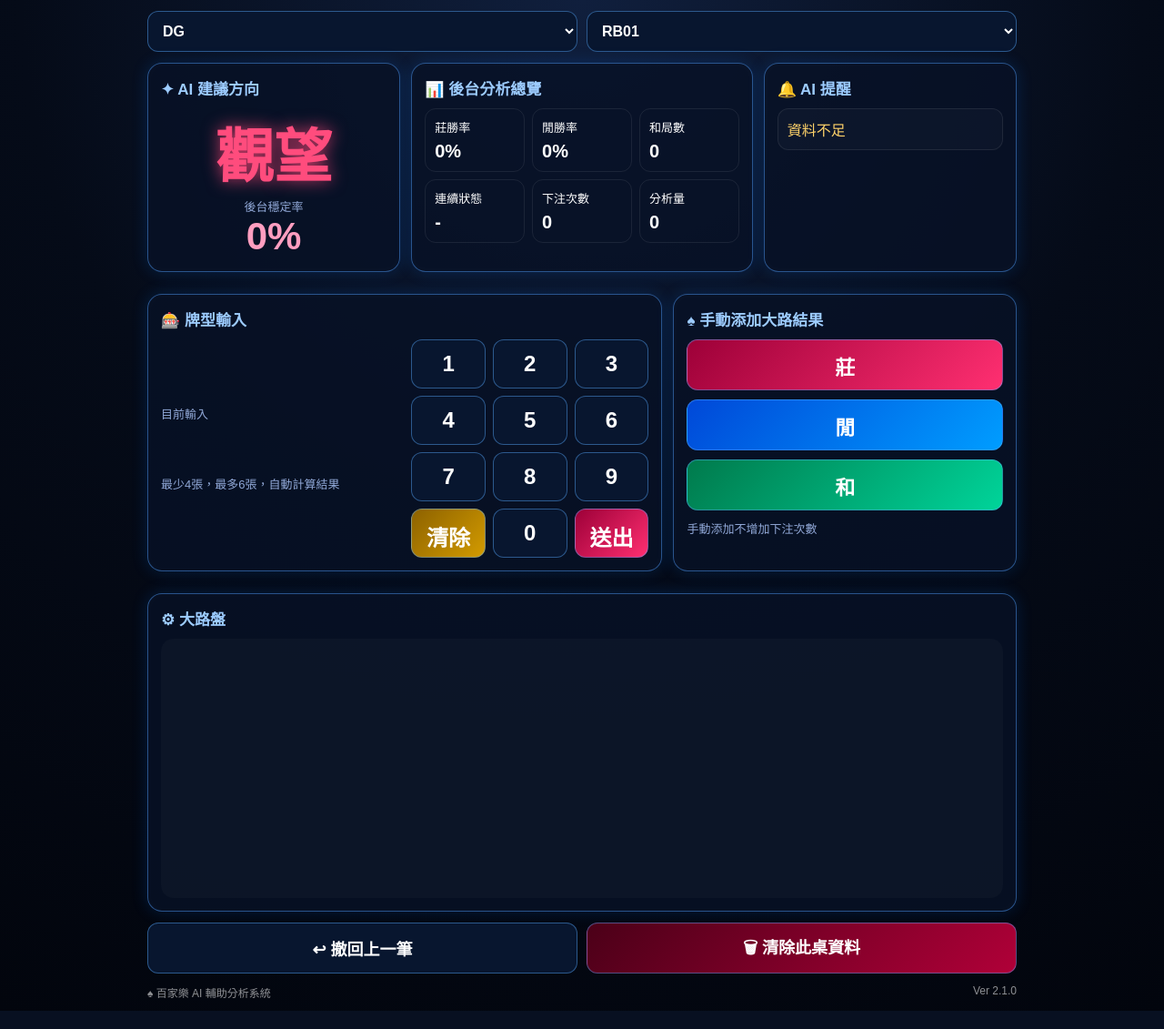
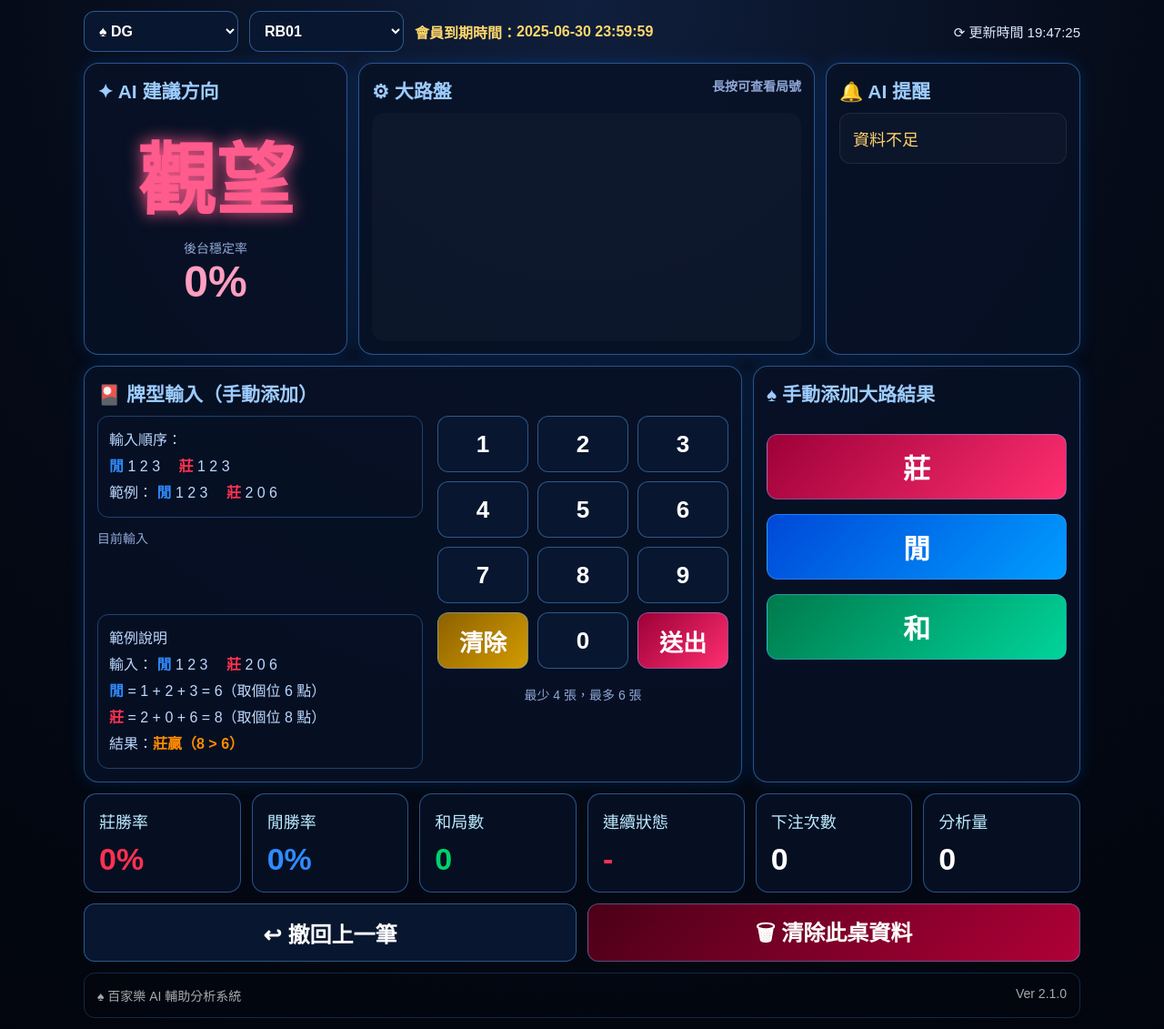
Before and after one commit to hecht19980820/baccarat-online, a Flask app: page / in a window 1280 px wide. Shown: the whole page at 91% size. Run offline with Flask 3, Linux system fonts and the light colour scheme.

Commit message:
Update index.html

```diff
--- a/templates/index.html
+++ b/templates/index.html
@@ -6,57 +6,31 @@
 <title>百家樂 AI 分析系統</title>
 
 <style>
-*{
-    box-sizing:border-box;
-}
+*{box-sizing:border-box}
 
 body{
     margin:0;
-    background:
-        radial-gradient(circle at top,#101f3d 0%,#050b18 48%,#02050d 100%);
+    background:radial-gradient(circle at top,#101f3d 0%,#050b18 48%,#02050d 100%);
     color:white;
     font-family:Arial,"Microsoft JhengHei";
 }
 
 .container{
     width:100%;
-    max-width:980px;
+    max-width:1120px;
     margin:auto;
     padding:12px;
 }
 
 .topbar{
     display:grid;
-    grid-template-columns:1fr 1fr;
-    gap:10px;
+    grid-template-columns:170px 170px 1fr 170px;
+    gap:12px;
+    align-items:center;
     margin-bottom:12px;
 }
 
-.card{
-    background:rgba(8,18,38,.82);
-    border:1px solid rgba(80,160,255,.48);
-    box-shadow:0 0 18px rgba(0,120,255,.18), inset 0 0 12px rgba(255,255,255,.025);
-    border-radius:16px;
-    padding:14px;
-    margin-bottom:12px;
-}
-
-.grid{
-    display:grid;
-    grid-template-columns:1fr 1.35fr 1fr;
-    gap:12px;
-    margin-bottom:12px;
-}
-
-.grid2{
-    display:grid;
-    grid-template-columns:1.35fr .9fr;
-    gap:12px;
-    margin-bottom:12px;
-}
-
-select,
-button{
+select,button{
     width:100%;
     border-radius:12px;
     border:1px solid rgba(90,170,255,.45);
@@ -67,8 +41,174 @@ button{
     font-weight:bold;
 }
 
-button{
-    cursor:pointer;
+.expire{
+    color:#ffd86b;
+    font-size:16px;
+    font-weight:bold;
+    display:flex;
+    align-items:center;
+}
+
+.time{
+    color:#dceaff;
+    text-align:right;
+    font-size:15px;
+}
+
+.card{
+    background:rgba(8,18,38,.82);
+    border:1px solid rgba(80,160,255,.48);
+    box-shadow:0 0 18px rgba(0,120,255,.18), inset 0 0 12px rgba(255,255,255,.025);
+    border-radius:16px;
+    padding:14px;
+}
+
+.grid-top{
+    display:grid;
+    grid-template-columns:290px 1fr 280px;
+    gap:12px;
+    margin-bottom:12px;
+}
+
+.grid-mid{
+    display:grid;
+    grid-template-columns:1fr 360px;
+    gap:12px;
+    margin-bottom:12px;
+}
+
+.title{
+    color:#9dccff;
+    font-size:21px;
+    font-weight:bold;
+    margin-bottom:10px;
+}
+
+.ai-result{
+    font-size:86px;
+    font-weight:bold;
+    text-align:center;
+    margin:15px 0 8px;
+    text-shadow:0 0 18px currentColor;
+}
+
+.ai-result.banker-text{color:#ff4c5f}
+.ai-result.player-text{color:#2f8bff}
+.ai-result.tie-text{color:#00d26a}
+.ai-result.wait-text{color:#ff5b8d}
+
+.rate{
+    text-align:center;
+    font-size:48px;
+    font-weight:bold;
+    color:#ff9ec0;
+}
+
+.center{text-align:center}
+.sub{color:#91a8d7;font-size:14px}
+
+.road{
+    display:grid;
+    grid-template-rows:repeat(5,43px);
+    grid-auto-flow:column;
+    grid-auto-columns:43px;
+    gap:5px;
+    overflow-x:auto;
+    padding:8px;
+    border-radius:14px;
+    background:rgba(255,255,255,.025);
+}
+
+.cell{
+    width:40px;
+    height:40px;
+    border-radius:50%;
+    display:flex;
+    align-items:center;
+    justify-content:center;
+    font-weight:bold;
+    font-size:20px;
+}
+
+.B{border:2px solid #ff3151;color:#ff3151;background:rgba(255,0,40,.18)}
+.P{border:2px solid #2f8bff;color:#2f8bff;background:rgba(0,90,255,.18)}
+.T{border:2px solid #00d26a;color:#00d26a;background:rgba(0,210,106,.18)}
+
+.alert-box{
+    border:1px solid rgba(255,255,255,.08);
+    border-radius:12px;
+    padding:14px;
+    margin-bottom:12px;
+    background:rgba(255,255,255,.025);
+    color:#ffd36a;
+    font-size:18px;
+}
+
+.input-box{
+    display:grid;
+    grid-template-columns:1fr 320px;
+    gap:16px;
+}
+
+.hint{
+    border:1px solid rgba(80,160,255,.35);
+    border-radius:12px;
+    padding:12px;
+    color:#bcd8ff;
+    line-height:1.8;
+}
+
+.blue{color:#2f8bff;font-weight:bold}
+.red{color:#ff3151;font-weight:bold}
+.orange{color:#ff8a00;font-weight:bold}
+
+.card-preview{
+    display:flex;
+    gap:8px;
+    flex-wrap:wrap;
+    min-height:54px;
+    margin:10px 0;
+}
+
+.preview-wrap{
+    text-align:center;
+}
+
+.preview-number{
+    width:48px;
+    height:48px;
+    border-radius:8px;
+    border:1px solid rgba(120,180,255,.48);
+    display:flex;
+    align-items:center;
+    justify-content:center;
+    font-size:24px;
+    font-weight:bold;
+}
+
+.preview-label{
+    font-size:12px;
+    margin-top:4px;
+    color:#91a8d7;
+}
+
+.preview-player .preview-number{
+    border-color:#2f8bff;
+}
+
+.preview-banker .preview-number{
+    border-color:#ff3151;
+}
+
+.keypad{
+    display:grid;
+    grid-template-columns:repeat(3,1fr);
+    gap:10px;
+}
+
+.keypad button{
+    height:62px;
+    font-size:26px;
 }
 
 .banker{
@@ -91,237 +231,99 @@ button{
     background:linear-gradient(135deg,#4b0018,#b00038);
 }
 
-.title{
-    color:#9dccff;
-    font-size:17px;
-    font-weight:bold;
-    margin-bottom:10px;
+.manual-buttons{
+    display:grid;
+    gap:16px;
+    margin-top:30px;
 }
 
-.big{
-    font-size:64px;
-    font-weight:bold;
-    text-align:center;
-    color:#ff4c7d;
-    text-shadow:0 0 18px rgba(255,70,120,.75);
-    margin:12px 0 4px;
+.manual-buttons button{
+    height:72px;
+    font-size:30px;
 }
 
-.rate{
-    text-align:center;
-    font-size:42px;
-    font-weight:bold;
-    color:#ff9ec0;
+.stats-row{
+    display:grid;
+    grid-template-columns:repeat(6,1fr);
+    gap:12px;
+    margin-bottom:12px;
 }
 
-.center{
-    text-align:center;
+.stat-card{
+    background:rgba(8,18,38,.82);
+    border:1px solid rgba(80,160,255,.48);
+    border-radius:14px;
+    padding:16px;
 }
 
-.sub{
-    color:#91a8d7;
-    font-size:13px;
-}
-
-.stats-grid{
-    display:grid;
-    grid-template-columns:repeat(3,1fr);
-    gap:8px;
-}
-
-.stat-box{
-    border:1px solid rgba(255,255,255,.08);
-    border-radius:12px;
-    padding:10px;
-    font-size:13px;
+.stat-title{
+    color:#bceaff;
+    font-size:18px;
 }
 
 .stat-value{
-    font-size:20px;
-    font-weight:bold;
-    margin-top:6px;
-}
-
-.alert-box{
-    border:1px solid rgba(255,255,255,.08);
-    border-radius:12px;
-    padding:10px;
-    margin-bottom:8px;
-    background:rgba(255,255,255,.025);
-}
-
-.alert-title{
-    font-size:16px;
-    color:#ffd36a;
-}
-
-.keypad-area{
-    display:grid;
-    grid-template-columns:1fr 1fr;
-    gap:14px;
-    align-items:center;
-}
-
-.card-preview{
-    display:flex;
-    gap:8px;
-    margin-top:12px;
-    flex-wrap:wrap;
-    min-height:46px;
-}
-
-.preview-number{
-    width:42px;
-    height:42px;
-    border-radius:10px;
-    border:1px solid rgba(120,180,255,.48);
-    display:flex;
-    align-items:center;
-    justify-content:center;
-    font-size:24px;
+    margin-top:10px;
+    font-size:34px;
     font-weight:bold;
 }
 
-.keypad{
-    display:grid;
-    grid-template-columns:repeat(3,1fr);
-    gap:8px;
-}
-
-.keypad button{
-    height:54px;
-    font-size:24px;
-}
-
-.manual-buttons{
-    display:grid;
-    gap:10px;
-}
-
-.manual-buttons button{
-    height:56px;
-    font-size:22px;
-}
-
-.road{
-    display:grid;
-    grid-template-rows:repeat(6,40px);
-    grid-auto-flow:column;
-    grid-auto-columns:40px;
-    gap:5px;
-    overflow-x:auto;
-    padding:10px;
-    border-radius:14px;
-    background:rgba(255,255,255,.025);
-}
-
-.cell{
-    width:38px;
-    height:38px;
-    border-radius:50%;
-    display:flex;
-    align-items:center;
-    justify-content:center;
-    font-weight:bold;
-    font-size:18px;
-}
-
-.B{
-    border:2px solid #ff3151;
-    color:#ff3151;
-}
-
-.P{
-    border:2px solid #2f8bff;
-    color:#2f8bff;
-}
-
-.T{
-    border:2px solid #00d26a;
-    color:#00d26a;
-}
+.red-text{color:#ff3151}
+.blue-text{color:#2f8bff}
+.green-text{color:#00d26a}
+.white-text{color:#fff}
 
 .bottom-buttons{
     display:grid;
     grid-template-columns:1fr 1fr;
-    gap:10px;
+    gap:12px;
+    margin-bottom:12px;
 }
 
 .bottom-buttons button{
-    height:56px;
-    font-size:18px;
+    height:64px;
+    font-size:24px;
 }
 
 .footer{
-    opacity:.55;
-    font-size:12px;
-    margin-top:12px;
+    opacity:.65;
+    font-size:14px;
     display:flex;
     justify-content:space-between;
+    padding:14px;
+    border:1px solid rgba(80,160,255,.35);
+    border-radius:12px;
 }
 
 @media(max-width:760px){
+    .container{padding:8px}
 
-    .container{
-        padding:8px;
+    .topbar{
+        grid-template-columns:1fr 1fr;
     }
 
-    .grid{
+    .expire{
+        grid-column:1/3;
+        font-size:14px;
+    }
+
+    .time{
+        display:none;
+    }
+
+    .grid-top,.grid-mid,.input-box,.stats-row{
         grid-template-columns:1fr;
     }
 
-    .grid2{
-        grid-template-columns:1fr;
-    }
-
-    .card{
-        padding:12px;
-        border-radius:14px;
-    }
-
-    .big{
-        font-size:52px;
-        margin:4px 0;
+    .ai-result{
+        font-size:64px;
     }
 
     .rate{
-        font-size:34px;
-    }
-
-    .stats-grid{
-        grid-template-columns:repeat(3,1fr);
-        gap:6px;
-    }
-
-    .stat-box{
-        padding:8px;
-        font-size:12px;
-    }
-
-    .stat-value{
-        font-size:17px;
-    }
-
-    .keypad-area{
-        grid-template-columns:1fr;
-    }
-
-    .keypad button{
-        height:50px;
-        font-size:22px;
-    }
-
-    .manual-buttons{
-        grid-template-columns:repeat(3,1fr);
-    }
-
-    .manual-buttons button{
-        height:52px;
-        font-size:20px;
+        font-size:38px;
     }
 
     .road{
-        grid-template-rows:repeat(6,34px);
+        grid-template-rows:repeat(5,34px);
         grid-auto-columns:34px;
     }
 
@@ -329,6 +331,25 @@ button{
         width:32px;
         height:32px;
         font-size:15px;
+    }
+
+    .keypad button{
+        height:52px;
+        font-size:22px;
+    }
+
+    .manual-buttons{
+        grid-template-columns:repeat(3,1fr);
+        margin-top:10px;
+    }
+
+    .manual-buttons button{
+        height:56px;
+        font-size:22px;
+    }
+
+    .bottom-buttons button{
+        font-size:18px;
     }
 }
 </style>
@@ -340,56 +361,33 @@ button{
 
     <div class="topbar">
         <select id="platform" onchange="loadTables()">
-            <option value="DG">DG</option>
-            <option value="MT">MT</option>
+            <option value="DG">♠ DG</option>
+            <option value="MT">♠ MT</option>
         </select>
 
         <select id="table" onchange="loadData()"></select>
+
+        <div class="expire">
+            會員到期時間：<span id="memberExpire">2025-06-30 23:59:59</span>
+        </div>
+
+        <div class="time">
+            ⟳ 更新時間 19:47:25
+        </div>
     </div>
 
-    <div class="grid">
+    <div class="grid-top">
 
         <div class="card">
             <div class="title">✦ AI 建議方向</div>
-            <div id="suggest" class="big">觀望</div>
+            <div id="suggest" class="ai-result wait-text">觀望</div>
             <div class="center sub">後台穩定率</div>
             <div id="stableRate" class="rate">0%</div>
         </div>
 
         <div class="card">
-            <div class="title">📊 後台分析總覽</div>
-
-            <div class="stats-grid">
-                <div class="stat-box">
-                    莊勝率
-                    <div id="bankerRate" class="stat-value">0%</div>
-                </div>
-
-                <div class="stat-box">
-                    閒勝率
-                    <div id="playerRate" class="stat-value">0%</div>
-                </div>
-
-                <div class="stat-box">
-                    和局數
-                    <div id="tieRate" class="stat-value">0</div>
-                </div>
-
-                <div class="stat-box">
-                    連續狀態
-                    <div id="streak" class="stat-value">-</div>
-                </div>
-
-                <div class="stat-box">
-                    下注次數
-                    <div id="betCount" class="stat-value">0</div>
-                </div>
-
-                <div class="stat-box">
-                    分析量
-                    <div id="analysisCount" class="stat-value">0</div>
-                </div>
-            </div>
+            <div class="title">⚙ 大路盤 <span class="sub" style="float:right;">長按可查看局號</span></div>
+            <div id="road" class="road"></div>
         </div>
 
         <div class="card">
@@ -399,35 +397,61 @@ button{
 
     </div>
 
-    <div class="grid2">
+    <div class="grid-mid">
 
         <div class="card">
-            <div class="title">🎰 牌型輸入</div>
+            <div class="title">🎴 牌型輸入（手動添加）</div>
 
-            <div class="keypad-area">
+            <div class="input-box">
+
                 <div>
-                    <div class="sub">目前輸入</div>
+                    <div class="hint">
+                        輸入順序：<br>
+                        <span class="blue">閒</span> 1 2 3
+                        <span class="red">莊</span> 1 2 3<br>
+                        範例：
+                        <span class="blue">閒</span> 1 2 3
+                        <span class="red">莊</span> 2 0 6
+                    </div>
+
+                    <div class="sub" style="margin-top:12px;">目前輸入</div>
                     <div id="cardPreview" class="card-preview"></div>
-                    <div class="sub">最少4張，最多6張，自動計算結果</div>
+
+                    <div class="hint">
+                        範例說明<br>
+                        輸入：
+                        <span class="blue">閒</span> 1 2 3
+                        <span class="red">莊</span> 2 0 6<br>
+                        <span class="blue">閒</span> = 1 + 2 + 3 = 6（取個位 6 點）<br>
+                        <span class="red">莊</span> = 2 + 0 + 6 = 8（取個位 8 點）<br>
+                        結果：<span class="orange">莊贏（8 &gt; 6）</span>
+                    </div>
                 </div>
 
-                <div class="keypad">
-                    <button onclick="addCard(1)">1</button>
-                    <button onclick="addCard(2)">2</button>
-                    <button onclick="addCard(3)">3</button>
+                <div>
+                    <div class="keypad">
+                        <button onclick="addCard(1)">1</button>
+                        <button onclick="addCard(2)">2</button>
+                        <button onclick="addCard(3)">3</button>
 
-                    <button onclick="addCard(4)">4</button>
-                    <button onclick="addCard(5)">5</button>
-                    <button onclick="addCard(6)">6</button>
+                        <button onclick="addCard(4)">4</button>
+                        <button onclick="addCard(5)">5</button>
+                        <button onclick="addCard(6)">6</button>
 
-                    <button onclick="addCard(7)">7</button>
-                    <button onclick="addCard(8)">8</button>
-                    <button onclick="addCard(9)">9</button>
+                        <button onclick="addCard(7)">7</button>
+                        <button onclick="addCard(8)">8</button>
+                        <button onclick="addCard(9)">9</button>
 
-                    <button class="warn" onclick="resetCards()">清除</button>
-                    <button onclick="addCard(0)">0</button>
-                    <button class="banker" onclick="submitCards()">送出</button>
+                        <button class="warn" onclick="resetCards()">清除</button>
+                        <button onclick="addCard(0)">0</button>
+                        <button class="banker" onclick="submitCards()">送出</button>
+                    </div>
+
+                    <div class="center sub" style="margin-top:18px;">
+                        最少 4 張，最多 6 張
+                    </div>
                 </div>
+
             </div>
         </div>
 
@@ -439,15 +463,40 @@ button{
                 <button class="player" onclick="manualAdd('P')">閒</button>
                 <button class="tie" onclick="manualAdd('T')">和</button>
             </div>
-
-            <div class="sub" style="margin-top:10px;">手動添加不增加下注次數</div>
         </div>
 
     </div>
 
-    <div class="card">
-        <div class="title">⚙ 大路盤</div>
-        <div id="road" class="road"></div>
+    <div class="stats-row">
+        <div class="stat-card">
+            <div class="stat-title">莊勝率</div>
+            <div id="bankerRate" class="stat-value red-text">0%</div>
+        </div>
+
+        <div class="stat-card">
+            <div class="stat-title">閒勝率</div>
+            <div id="playerRate" class="stat-value blue-text">0%</div>
+        </div>
+
+        <div class="stat-card">
+            <div class="stat-title">和局數</div>
+            <div id="tieRate" class="stat-value green-text">0</div>
+        </div>
+
+        <div class="stat-card">
+            <div class="stat-title">連續狀態</div>
+            <div id="streak" class="stat-value red-text">-</div>
+        </div>
+
+        <div class="stat-card">
+            <div class="stat-title">下注次數</div>
+            <div id="betCount" class="stat-value white-text">0</div>
+        </div>
+
+        <div class="stat-card">
+            <div class="stat-title">分析量</div>
+            <div id="analysisCount" class="stat-value white-text">0</div>
+        </div>
     </div>
 
     <div class="bottom-buttons">
@@ -490,6 +539,10 @@ async function loadData(){
     const res = await fetch(`/api/data?platform=${platform}&table=${table}`);
     const data = await res.json();
 
+    if(data.memberExpireTime){
+        document.getElementById("memberExpire").textContent = data.memberExpireTime;
+    }
+
     renderRoad(data.records);
     renderStats(data);
 }
@@ -508,8 +561,21 @@ function renderRoad(records){
 
 function renderStats(data){
     const s = data.stats;
+    const suggest = document.getElementById("suggest");
 
-    document.getElementById("suggest").textContent = s.suggest;
+    suggest.textContent = s.suggest;
+    suggest.className = "ai-result";
+
+    if(s.suggest === "莊"){
+        suggest.classList.add("banker-text");
+    }else if(s.suggest === "閒"){
+        suggest.classList.add("player-text");
+    }else if(s.suggest === "和"){
+        suggest.classList.add("tie-text");
+    }else{
+        suggest.classList.add("wait-text");
+    }
+
     document.getElementById("stableRate").textContent = s.stableRate + "%";
     document.getElementById("bankerRate").textContent = s.bankerRate + "%";
     document.getElementById("playerRate").textContent = s.playerRate + "%";
@@ -520,7 +586,7 @@ function renderStats(data){
     let streakText = "-";
 
     if(s.streakResult){
-        streakText = `${s.streakResult === "B" ? "莊" : "閒"} ${s.streakCount}`;
+        streakText = `${s.streakResult === "B" ? "莊" : "閒"} ${s.streakCount} 連`;
     }
 
     document.getElementById("streak").textContent = streakText;
@@ -532,7 +598,7 @@ function renderStats(data){
         s.alerts.forEach(a=>{
             const div = document.createElement("div");
             div.className = "alert-box";
-            div.innerHTML = `<div class="alert-title">${a}</div>`;
+            div.textContent = a;
             alerts.appendChild(div);
         });
     }else{
@@ -563,11 +629,32 @@ function updatePreview(){
     const preview = document.getElementById("cardPreview");
     preview.innerHTML = "";
 
-    cards.forEach(n=>{
-        const div = document.createElement("div");
-        div.className = "preview-number";
-        div.textContent = n;
-        preview.appendChild(div);
+    cards.forEach((n, i)=>{
+        const wrap = document.createElement("div");
+        wrap.className = "preview-wrap";
+
+        if(i <= 2){
+            wrap.classList.add("preview-player");
+        }else{
+            wrap.classList.add("preview-banker");
+        }
+
+        const numBox = document.createElement("div");
+        numBox.className = "preview-number";
+        numBox.textContent = n;
+
+        const label = document.createElement("div");
+        label.className = "preview-label";
+
+        if(i <= 2){
+            label.textContent = `閒 ${i + 1}`;
+        }else{
+            label.textContent = `莊 ${i - 2}`;
+        }
+
+        wrap.appendChild(numBox);
+        wrap.appendChild(label);
+        preview.appendChild(wrap);
     });
 }
 
```
